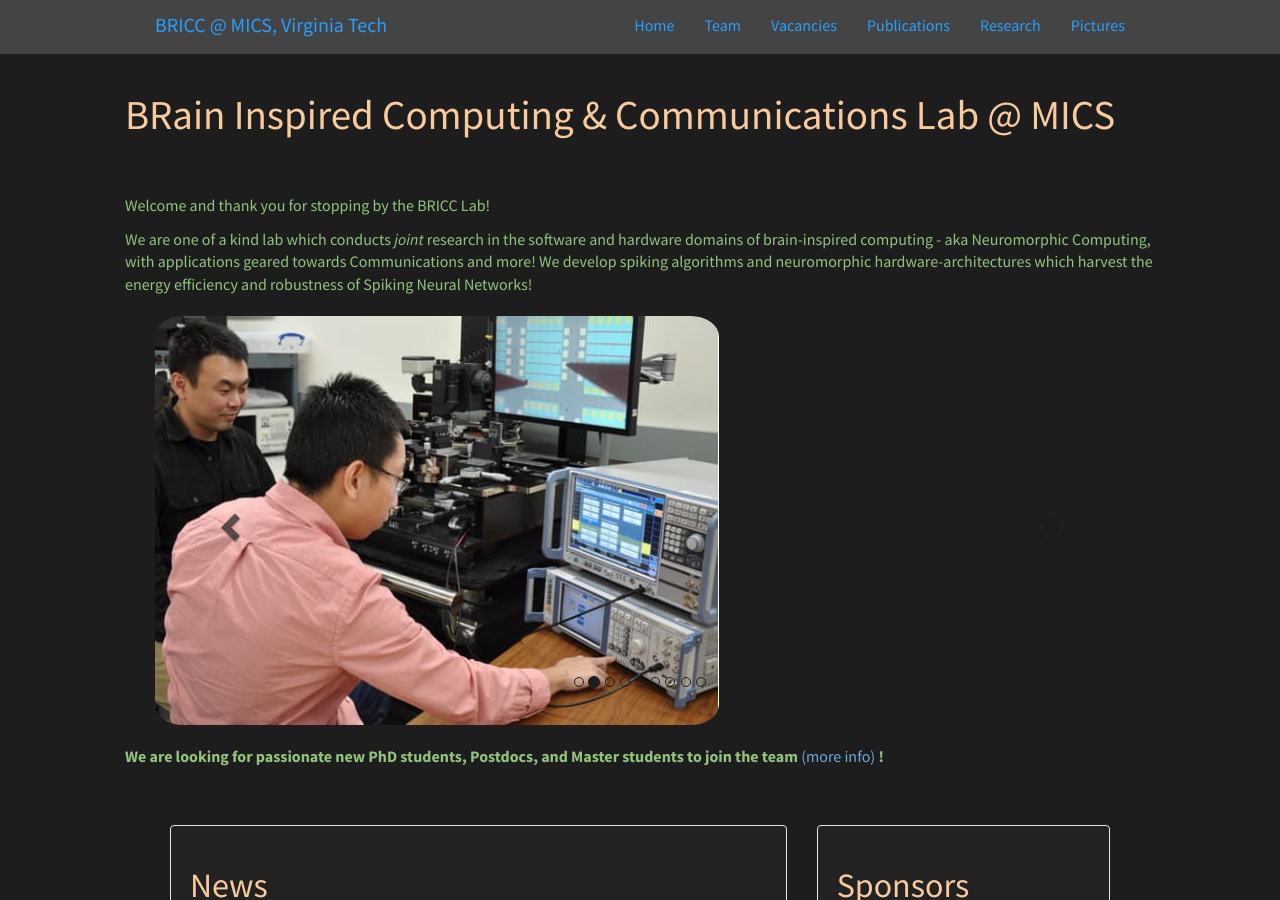
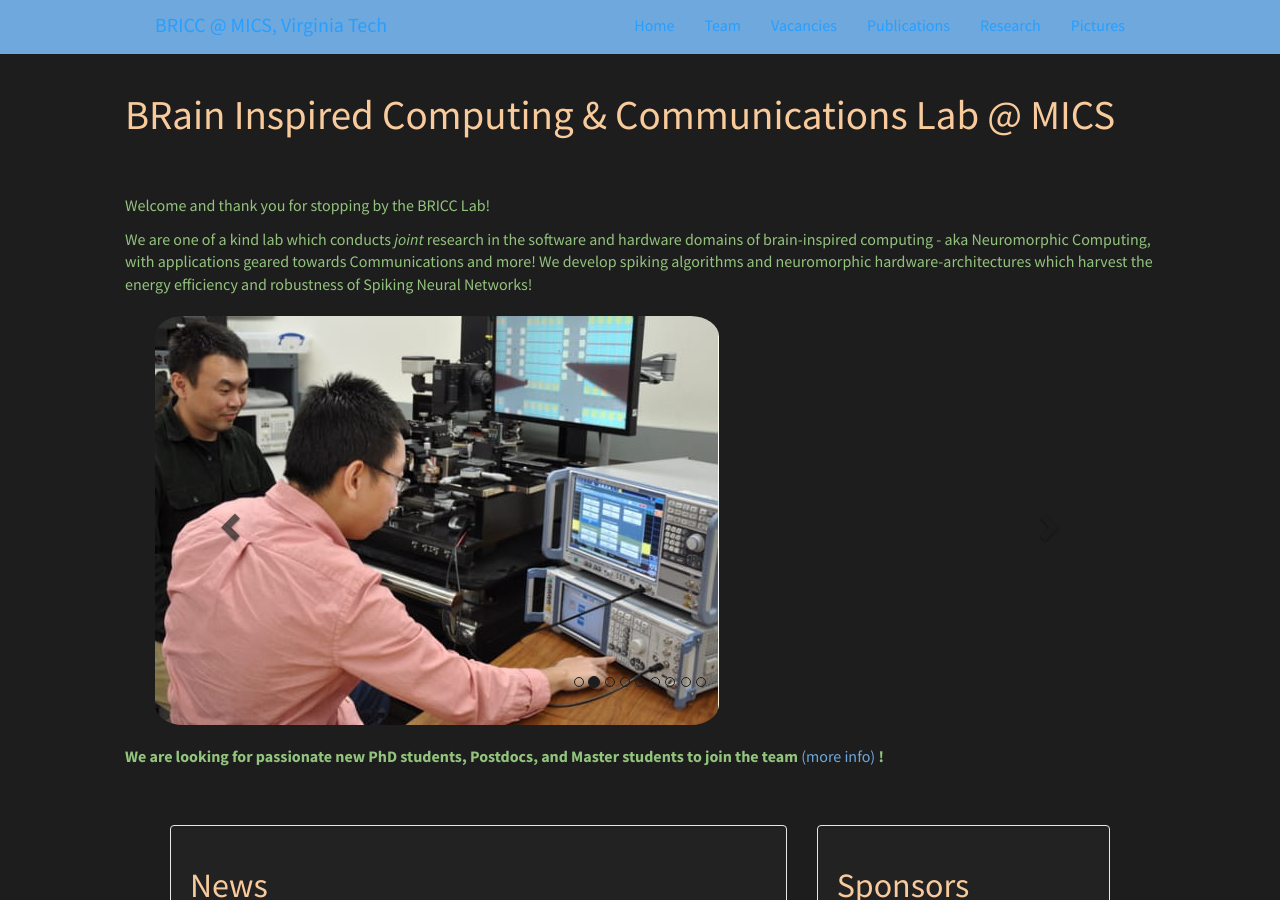
Before and after one commit to bricc-lab/bricc-lab.github.io, a Jekyll site: the page built from _pages/home.md, in a window 1280 px wide and 900 px high. Built offline with Jekyll 4.4.1, drawn with Linux system fonts in a browser that asks for light colours; nearby versions of some CDN libraries.

Commit message:
Making Nav bar visible

```diff
--- a/_includes/header.html
+++ b/_includes/header.html
@@ -1,5 +1,5 @@
 <!--<nav class="navbar navbar-toggleable-md navbar-inverse navbar-fixed-top" role="navigation" style="background-color: #444444">-->
-<nav class="navbar navbar-toggleable-md navbar-dark bg-primary navbar-fixed-top" role="navigation" style="background-color: #444444">
+<nav class="navbar navbar-toggleable-md navbar-dark bg-primary navbar-fixed-top" role="navigation">
   <div class="container-fluid">
 	<div class="navbar-header">
 	  <button type="button" class="navbar-toggle collapsed" data-toggle="collapse" data-target="#navbar-collapse-1" aria-expanded="false">
```
Also changed, not shown: 11 other files.
